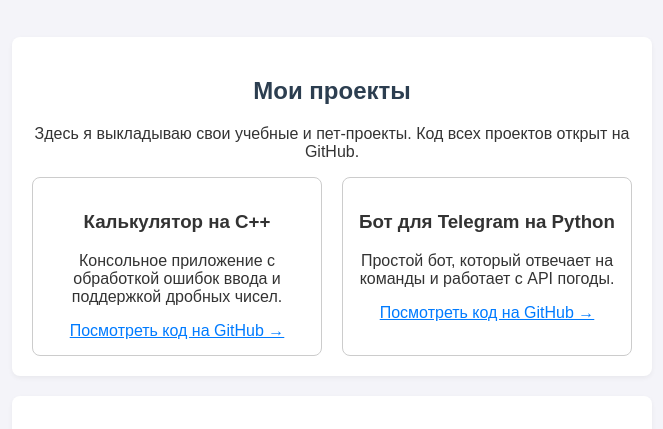
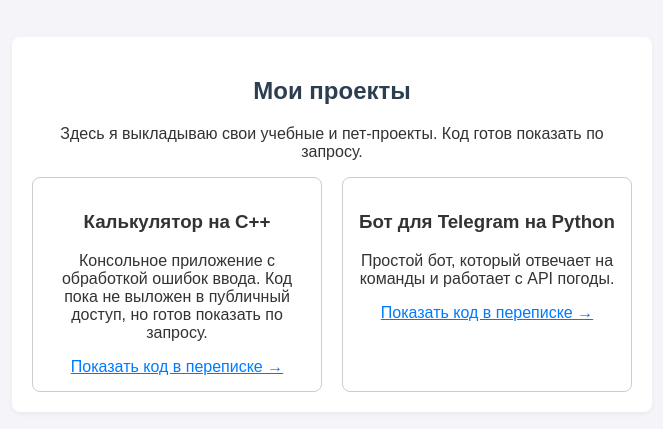
Before and after one commit to Maksimko-00/Maksimkos.github.io, a plain HTML site: page index.html in a window 1280 px wide. Shown: the part 299-728 px from the top of the page, without its empty margins (308-971 px from the left). Drawn offline with Linux system fonts and the light colour scheme.

Commit message:
Update index.html

```diff
--- a/index.html
+++ b/index.html
@@ -29,22 +29,27 @@
     <!-- БЛОК ПРОЕКТОВ -->
     <section>
         <h2>Мои проекты</h2>
-        <p>Здесь я выкладываю свои учебные и пет-проекты. Код всех проектов открыт на GitHub.</p>
+        <p>Здесь я выкладываю свои учебные и пет-проекты. Код готов показать по запросу.</p>
 
+        <!-- ГЛАВНОЕ ИСПРАВЛЕНИЕ: Добавлен этот div с flex -->
         <div style="display: flex; gap: 20px; flex-wrap: wrap;">
-            <div style="border: 1px solid #ccc; padding: 15px; border-radius: 8px; min-width: 200px; flex: 1; min-width: 250px;">
+
+            <!-- Карточка 1: Калькулятор -->
+            <div style="border: 1px solid #ccc; padding: 15px; border-radius: 8px; flex: 1; min-width: 250px;">
                 <h3>Калькулятор на C++</h3>
-                <p>Консольное приложение с обработкой ошибок ввода и поддержкой дробных чисел.</p>
-                <!-- ЗАМЕНИ # НА ССЫЛКУ НА СВОЙ РЕПОЗИТОРИЙ -->
-                <a href="#" style="color: #007bff; text-decoration: underline;">Посмотреть код на GitHub →</a>
+                <p>Консольное приложение с обработкой ошибок ввода. Код пока не выложен в публичный доступ, но готов показать по запросу.</p>
+                <a href="https://t.me/pufferfush19" target="_blank" style="color: #007bff; text-decoration: underline;">Показать код в переписке →</a>
             </div>
-            <div style="border: 1px solid #ccc; padding: 15px; border-radius: 8px; min-width: 200px; flex: 1; min-width: 250px;">
+
+            <!-- Карточка 2: Бот -->
+            <div style="border: 1px solid #ccc; padding: 15px; border-radius: 8px; flex: 1; min-width: 250px;">
                 <h3>Бот для Telegram на Python</h3>
                 <p>Простой бот, который отвечает на команды и работает с API погоды.</p>
-                <!-- ЗАМЕНИ # НА ССЫЛКУ НА СВОЙ РЕПОЗИТОРИЙ -->
-                <a href="#" style="color: #007bff; text-decoration: underline;">Посмотреть код на GitHub →</a>
+                <!-- ИСПРАВЛЕНО: Ссылка теперь тоже ведет в Telegram, чтобы не было битой ссылки # -->
+                <a href="https://t.me/pufferfush19" target="_blank" style="color: #007bff; text-decoration: underline;">Показать код в переписке →</a>
             </div>
-        </div>
+
+        </div> <!-- Закрывающий тег для flex-контейнера -->
     </section>
 
     <!-- БЛОК ОБО МНЕ -->
```
